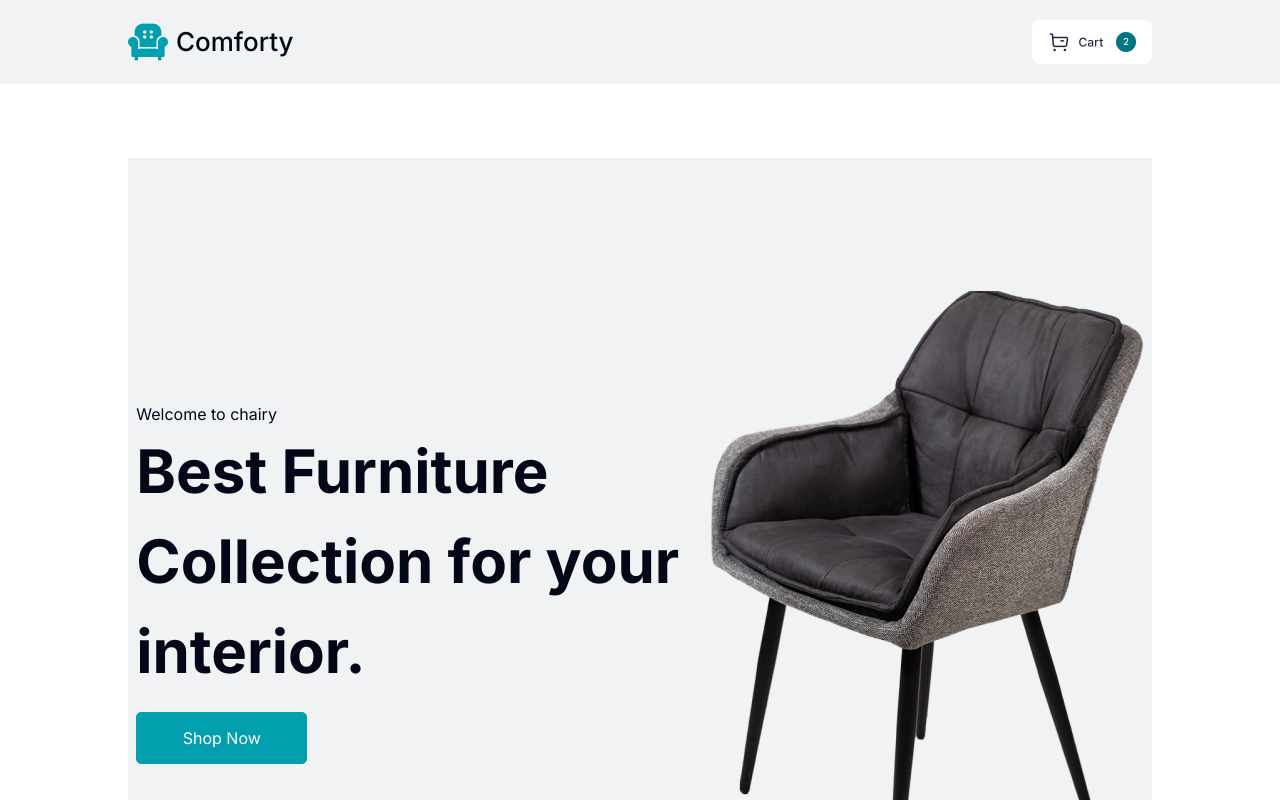
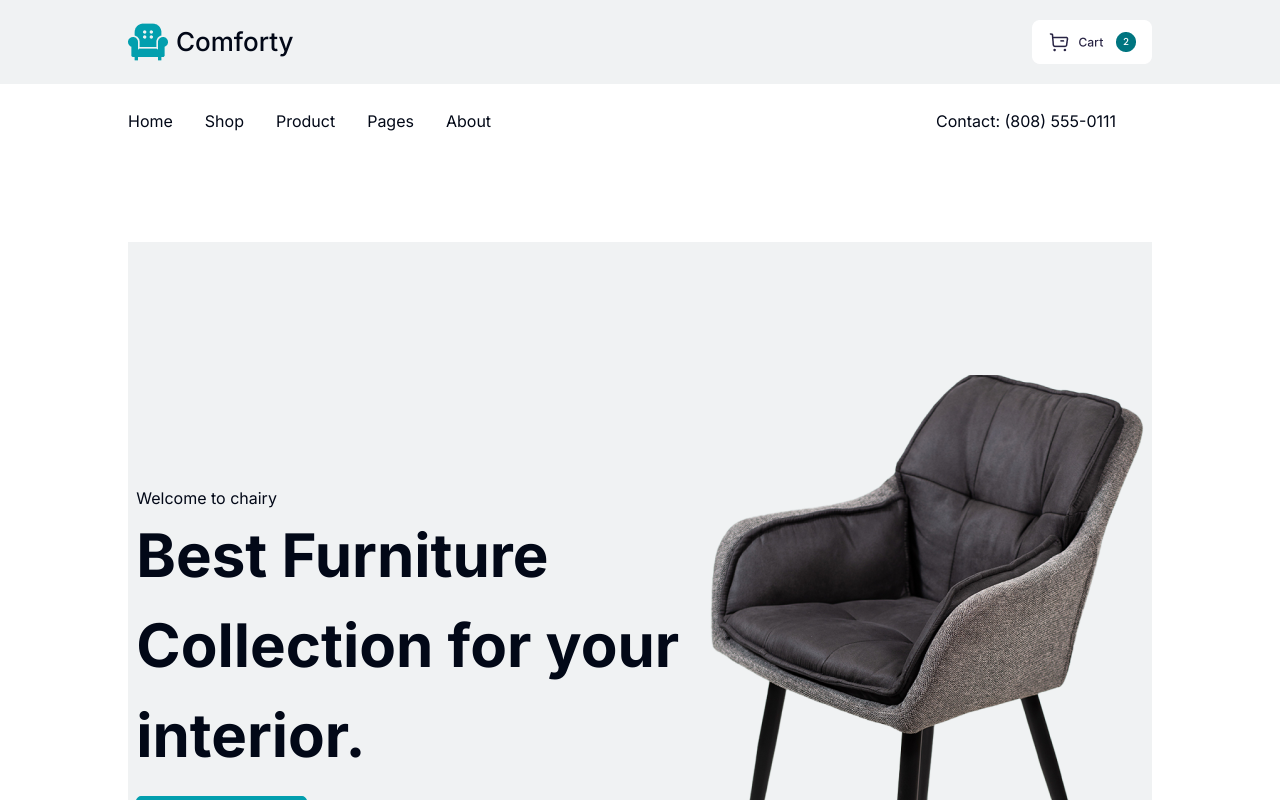
Before and after one commit to Hammadabbasi17/hackathon-project, a Next.js app: page / in a window 1280 px wide. Shown: the top 800 px of the page. Built offline with nearby package versions, Linux system fonts and the light colour scheme; a web font is replaced by a local one.

Commit message:
Update Navbar.tsx

```diff
--- a/src/app/components/Navbar/Navbar.tsx
+++ b/src/app/components/Navbar/Navbar.tsx
@@ -96,7 +96,7 @@ const Navbar = () => {
             <div className="w-full flex justify-center items-center">
 
 
-                <div className=" w-full md:w-[80%] h-[74px]  justify-between items-center  flex">
+                <div className=" w-full md:w-[80%] h-[74px]  justify-between items-center  flex mt-[84px]">
 
 
                     <ul className=" flex-col md:flex-row justify-center items-center gap-[32px] font-poppin hidden lg:flex">
```
